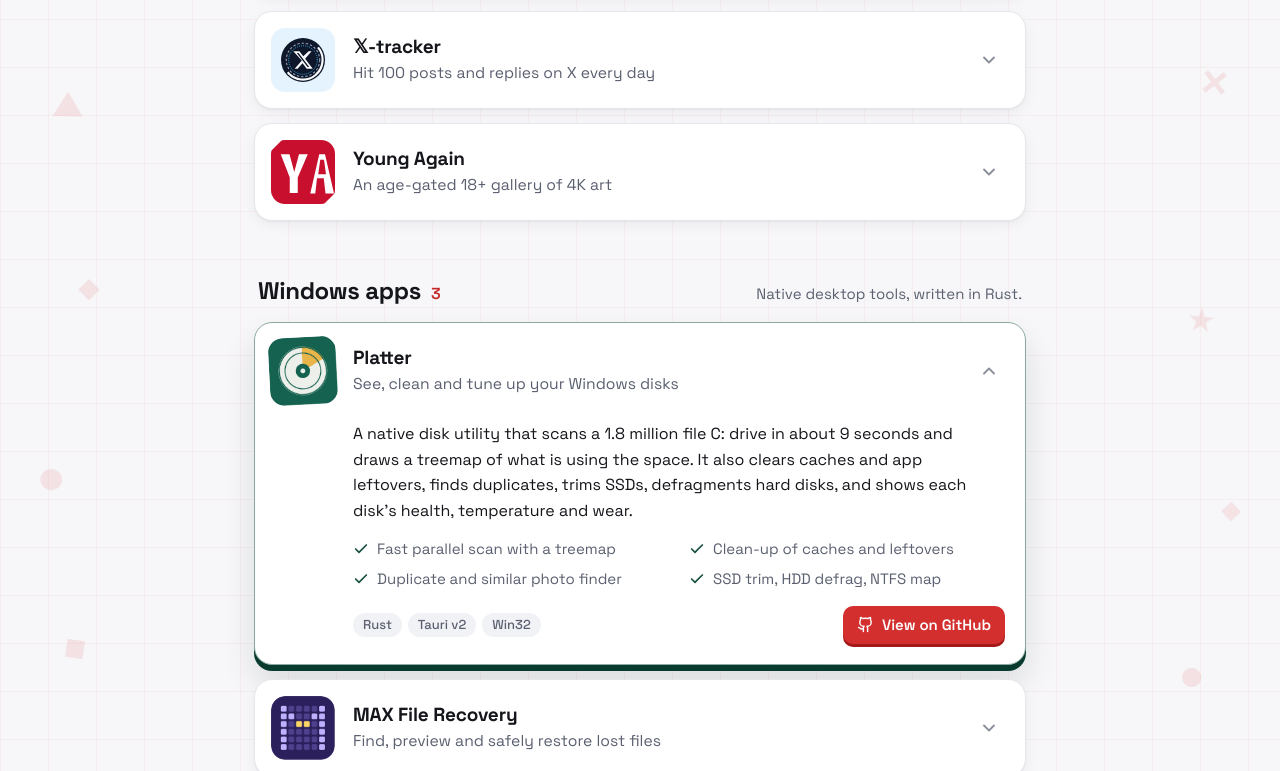
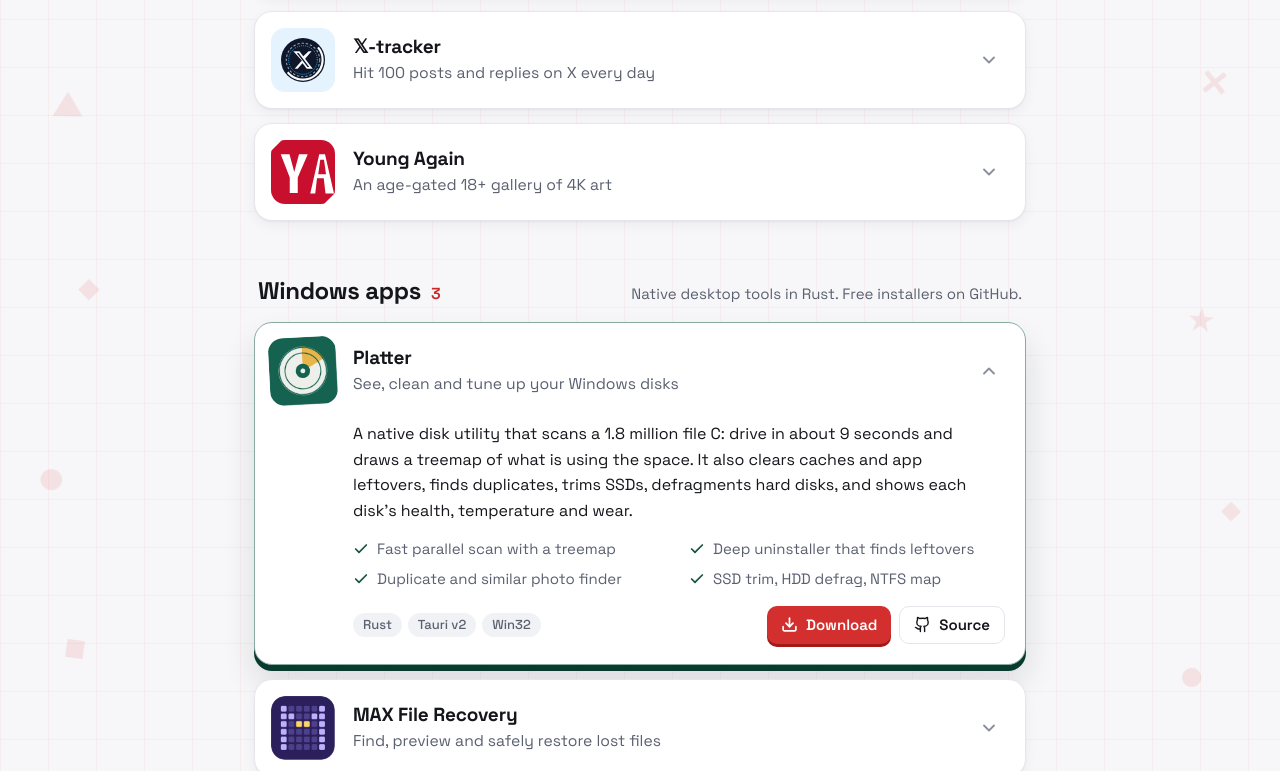
Before and after one commit to kyameinsahilwho/codingmarvel.com, an Astro site: page / in a window 1280 px wide. Both pictures are taken after a click on the button 989 px from the left and 1313 px from the top of the page. Shown: the part 942-1713 px from the top of the page. Built offline with nearby package versions, Linux system fonts and the light colour scheme; Astro itself is replaced by a stand-in of ours.

Commit message:
Windows apps: Download buttons, Egress repo, MAX preview note
- Platter, MAX File Recovery and Egress cards get a Download button that
  opens their GitHub Releases page; Source becomes the secondary action
- Egress now links to kyameinsahilwho/egress
- MAX File Recovery card notes that 0.1.0 is a preview release
- downloadUrl in JSON-LD and download links in llms.txt

Co-Authored-By: Claude Opus 5.5 <noreply@anthropic.com>

```diff
--- a/src/components/AppActions.astro
+++ b/src/components/AppActions.astro
@@ -11,15 +11,23 @@ interface Props {
 const { app, label, variant } = Astro.props;
 const repoUrl = app.sourceUrl ?? (app.repo ? `https://github.com/${app.repo}` : null);
 const compact = variant === "row";
+const hasPrimary = Boolean(app.url || app.download);
 
 const icons = {
   github:
     '<path d="M15 22v-4a4.8 4.8 0 0 0-1-3.5c3 0 6-2 6-5.5.08-1.25-.27-2.48-1-3.5.28-1.15.28-2.35 0-3.5 0 0-1 0-3 1.5-2.64-.5-5.36-.5-8 0C6 2 5 2 5 2c-.3 1.15-.3 2.35 0 3.5A5.403 5.403 0 0 0 4 9c0 3.5 3 5.5 6 5.5-.39.49-.68 1.05-.85 1.65-.17.6-.22 1.23-.15 1.85v4"/><path d="M9 18c-4.51 2-5-2-7-2"/>',
   external: '<path d="M7 7h10v10"/><path d="M7 17 17 7"/>',
+  download: '<path d="M12 15V3"/><path d="M21 15v4a2 2 0 0 1-2 2H5a2 2 0 0 1-2-2v-4"/><path d="m7 10 5 5 5-5"/>',
 };
 ---
 
 <div class={`app-actions app-actions--${variant}`}>
+  {app.download && (
+    <a class="btn btn-primary" href={app.download} target="_blank" rel="noopener" aria-label={`Download ${label} for Windows`}>
+      <svg viewBox="0 0 24 24" fill="none" stroke="currentColor" stroke-width="2.4" stroke-linecap="round" stroke-linejoin="round" aria-hidden="true" set:html={icons.download} />
+      Download
+    </a>
+  )}
   {app.url && (
     <a class="btn btn-primary" href={app.url} target="_blank" rel="noopener" aria-label={`Open ${label}`}>
       {compact ? "Open" : `Open ${app.name}`}
@@ -28,16 +36,16 @@ const icons = {
   )}
   {repoUrl && (
     <a
-      class={`btn ${app.url ? "btn-ghost" : "btn-primary"}${compact && app.url ? " btn-icon" : ""}`}
+      class={`btn ${hasPrimary ? "btn-ghost" : "btn-primary"}${compact && hasPrimary ? " btn-icon" : ""}`}
       href={repoUrl}
       target="_blank"
       rel="noopener"
       aria-label={`Source code for ${label} on GitHub`}
-      title={compact && app.url ? "Source on GitHub" : undefined}
+      title={compact && hasPrimary ? "Source on GitHub" : undefined}
     >
       <svg viewBox="0 0 24 24" fill="none" stroke="currentColor" stroke-width="2" stroke-linecap="round" stroke-linejoin="round" aria-hidden="true" set:html={icons.github} />
-      {!(compact && app.url) && (app.url ? "Source" : "View on GitHub")}
+      {!(compact && hasPrimary) && (hasPrimary ? "Source" : "View on GitHub")}
     </a>
   )}
-  {!app.url && !repoUrl && <span class="btn-note">{app.status ?? "Coming soon"}</span>}
+  {!hasPrimary && !repoUrl && <span class="btn-note">{app.status ?? "Coming soon"}</span>}
 </div>
--- a/src/data/apps.ts
+++ b/src/data/apps.ts
@@ -8,8 +8,12 @@ export type App = {
   url: string | null;
   /** GitHub "owner/name". Only set for repos that are public. */
   repo: string | null;
+  /** Download page for installers (GitHub Releases). */
+  download?: string;
   /** Link to source when it is not a whole repo (a folder in a collection). */
   sourceUrl?: string;
+  /** Short status line shown in the details, e.g. a preview release. */
+  note?: string;
   /** Credit line for work based on someone else's project. */
   credit?: string;
   /** Shown when an app has neither a site nor a public repo yet. */
@@ -190,12 +194,13 @@ export const apps: App[] = [
     platform: "Windows",
     url: null,
     repo: "kyameinsahilwho/platter",
+    download: "https://github.com/kyameinsahilwho/platter/releases/latest",
     tagline: "See, clean and tune up your Windows disks",
     description:
       "A native disk utility that scans a 1.8 million file C: drive in about 9 seconds and draws a treemap of what is using the space. It also clears caches and app leftovers, finds duplicates, trims SSDs, defragments hard disks, and shows each disk's health, temperature and wear.",
     features: [
       "Fast parallel scan with a treemap",
-      "Clean-up of caches and leftovers",
+      "Deep uninstaller that finds leftovers",
       "Duplicate and similar photo finder",
       "SSD trim, HDD defrag, NTFS map",
     ],
@@ -212,6 +217,8 @@ export const apps: App[] = [
     platform: "Windows",
     url: null,
     repo: "kyameinsahilwho/ReincarnateMax",
+    download: "https://github.com/kyameinsahilwho/ReincarnateMax/releases",
+    note: "Version 0.1.0 is a preview release. Always recover to a different drive.",
     tagline: "Find, preview and safely restore lost files",
     description:
       "Finds deleted and formatted files on NTFS, FAT and exFAT drives, memory cards and disk images. It rates how intact each file is, lets you preview it first, and copies it to a different drive with checksum verification. It never writes to the drive it is recovering from.",
@@ -233,8 +240,8 @@ export const apps: App[] = [
     name: "Egress",
     platform: "Windows",
     url: null,
-    repo: null,
-    status: "Coming soon",
+    repo: "kyameinsahilwho/egress",
+    download: "https://github.com/kyameinsahilwho/egress/releases/latest",
     tagline: "See where the traffic leaving your PC goes",
     description:
       "Puts your PC at the centre of a live world map and draws every connection as a route to the city, company and app behind it. It flags trackers, telemetry and unencrypted traffic, shows what plain-text requests actually sent, and keeps a 7-day log. Lookups use an offline database, so nothing leaves your machine.",
--- a/src/pages/index.astro
+++ b/src/pages/index.astro
@@ -53,6 +53,7 @@ const jsonLd = {
             applicationCategory: a.category,
             operatingSystem: osFor(a.platform),
             ...(sourceUrl(a) ? { codeRepository: sourceUrl(a) } : {}),
+            ...(a.download ? { downloadUrl: a.download } : {}),
             offers: {
               "@type": "Offer",
               price: a.price?.amount ?? "0",
@@ -86,7 +87,7 @@ const sections = [
   {
     id: "windows",
     title: "Windows apps",
-    note: "Native desktop tools, written in Rust.",
+    note: "Native desktop tools in Rust. Free installers on GitHub.",
     items: byPlatform("Windows"),
   },
   {
@@ -241,6 +242,7 @@ const icons = {
                           ))}
                         </ul>
                         {app.price && <p class="app-note">{app.price.note}</p>}
+                        {app.note && <p class="app-note">{app.note}</p>}
                         {app.credit && <p class="app-note">{app.credit}</p>}
                         <div class="app-foot">
                           <ul class="app-stack" aria-label="Built with">
--- a/src/pages/llms.txt.ts
+++ b/src/pages/llms.txt.ts
@@ -26,8 +26,9 @@ export const GET: APIRoute = () => {
       const name = a.plainName ?? a.name;
       const url = link(a);
       const price = a.price ? ` Paid: ${a.price.note}.` : "";
+      const dl = a.download ? ` Download: ${a.download}` : "";
       const status = !url ? ` (${a.status ?? "coming soon"})` : "";
-      lines.push(`- ${url ? `[${name}](${url})` : name}${status}: ${a.tagline}. ${a.description}${price}`);
+      lines.push(`- ${url ? `[${name}](${url})` : name}${status}: ${a.tagline}. ${a.description}${price}${dl}`);
     }
     lines.push("");
   }
```
Also changed, not shown: README.md.
